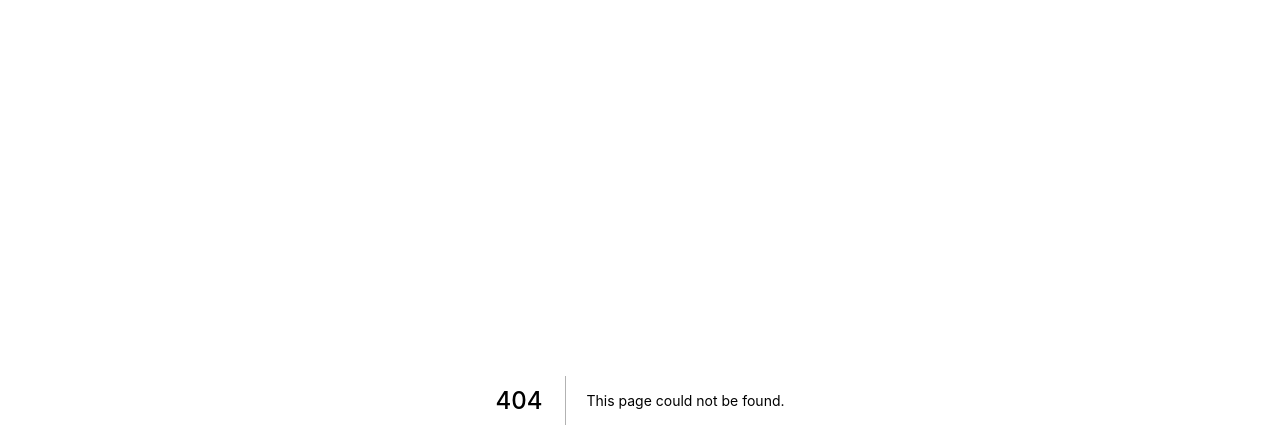
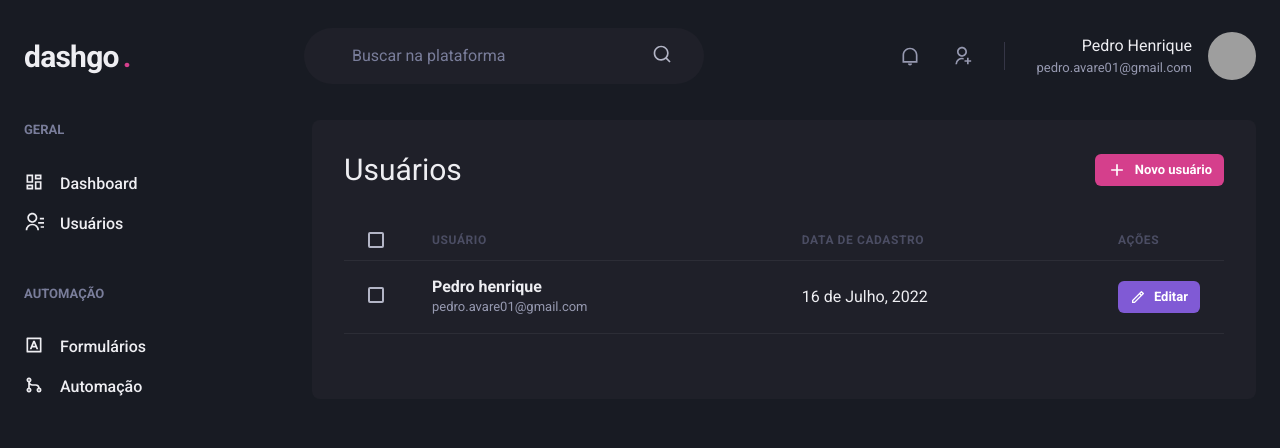
Before and after one commit to pedrohenriiz/dashgo-rocketseat, a Next.js app: page /users in a window 1280 px wide. Before the commit this address had no page. Shown: the top 448 px of the page. Built offline with nearby package versions, Linux system fonts and the light colour scheme; grey boxes are pictures that could not be loaded.

Commit message:
Adds basic user page layout

```diff
--- /dev/null
+++ b/src/pages/users/index.tsx
@@ -0,0 +1,91 @@
+import {
+  Box,
+  Button,
+  Checkbox,
+  Flex,
+  Heading,
+  Icon,
+  Table,
+  Tbody,
+  Td,
+  Th,
+  Thead,
+  Tr,
+  Text,
+} from '@chakra-ui/react';
+import { RiAddLine, RiPencilLine } from 'react-icons/ri';
+import { Header } from '../../components/Header';
+import { Sidebar } from '../../components/Sidebar';
+
+export default function UserList() {
+  return (
+    <Box>
+      <Header />
+
+      <Flex w='100%' my='6' maxWidth={1480} mx='auto' px='6'>
+        <Sidebar />
+
+        <Box flex='1' borderRadius='8' bg='gray.800' p='8'>
+          <Flex mb='8' justify='space-between' align='center'>
+            <Heading size='lg' fontWeight='normal'>
+              Usuários
+            </Heading>
+
+            <Button
+              as='a'
+              size='sm'
+              fontSize='small'
+              colorScheme='pink'
+              leftIcon={<Icon as={RiAddLine} fontSize='20' />}
+            >
+              Novo usuário
+            </Button>
+          </Flex>
+
+          <Table colorScheme='whiteAlpha'>
+            <Thead>
+              <Tr>
+                <Th px='6' color='gray.300' width='8'>
+                  <Checkbox colorScheme='pink'></Checkbox>
+                </Th>
+
+                <Th>Usuário</Th>
+                <Th>Data de cadastro</Th>
+                <Th w='8'>Ações</Th>
+              </Tr>
+            </Thead>
+
+            <Tbody>
+              <Tr>
+                <Td px='6'>
+                  <Checkbox colorScheme='pink'></Checkbox>
+                </Td>
+                <Td>
+                  <Box>
+                    <Text fontWeight='bold'>Pedro henrique</Text>
+                    <Text fontSize='small' color='gray.300'>
+                      pedro.avare01@gmail.com
+                    </Text>
+                  </Box>
+                </Td>
+
+                <Td>16 de Julho, 2022</Td>
+                <Td>
+                  <Button
+                    as='a'
+                    size='sm'
+                    fontSize='small'
+                    colorScheme='purple'
+                    leftIcon={<Icon as={RiPencilLine} fontSize='16' />}
+                  >
+                    Editar
+                  </Button>
+                </Td>
+              </Tr>
+            </Tbody>
+          </Table>
+        </Box>
+      </Flex>
+    </Box>
+  );
+}
```
